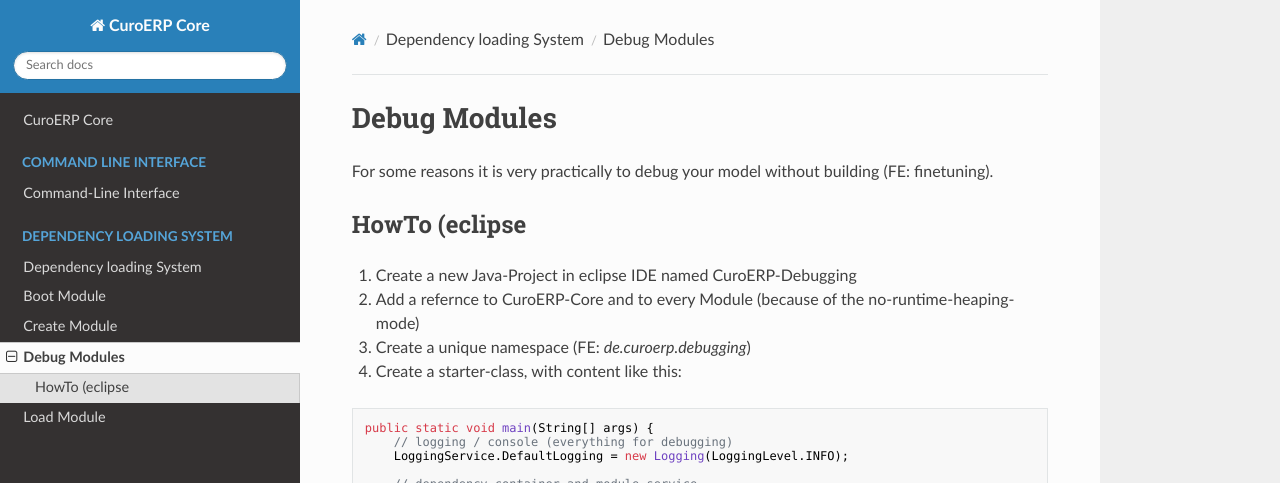
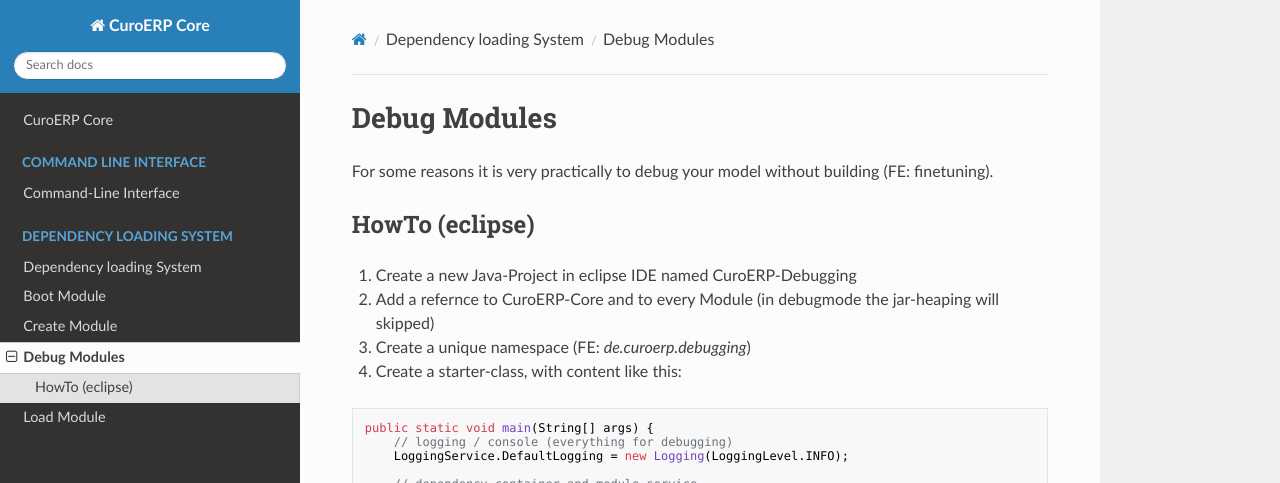
Before and after one commit to heinleit/curoerp-core, an MkDocs documentation site: the page built from docs/Dependency_loading_System/debug_module.md, in a window 1280 px wide and 1299 px high. Shown: the top 483 px of the window. Built offline with MkDocs 1.6.1, drawn with Linux system fonts in a browser that asks for light colours; nearby versions of some CDN libraries.

Commit message:
Update debug_module.md

```diff
--- a/docs/Dependency_loading_System/debug_module.md
+++ b/docs/Dependency_loading_System/debug_module.md
@@ -2,11 +2,11 @@
 
 For some reasons it is very practically to debug your model without building (FE: finetuning).
 
-## HowTo (eclipse
+## HowTo (eclipse)
 
 1. Create a new Java-Project in eclipse IDE named CuroERP-Debugging
 
-2. Add a refernce to CuroERP-Core and to every Module (because of the no-runtime-heaping-mode)
+2. Add a refernce to CuroERP-Core and to every Module (in debugmode the jar-heaping will skipped)
 
 3. Create a unique namespace (FE: *de.curoerp.debugging*)
 
```
